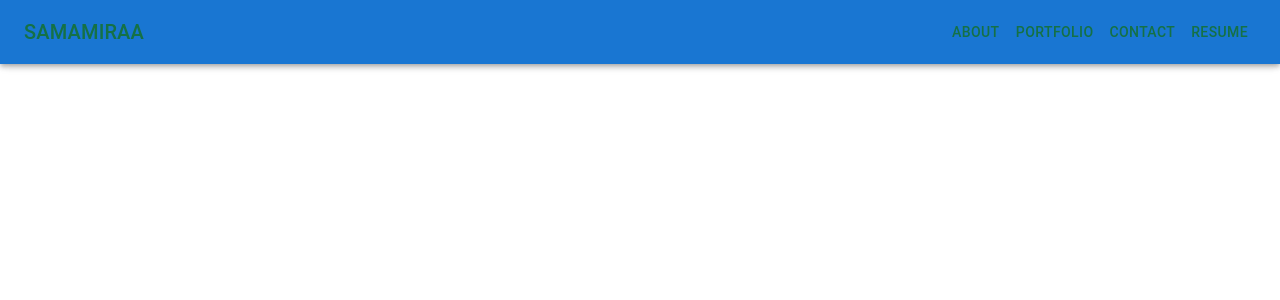
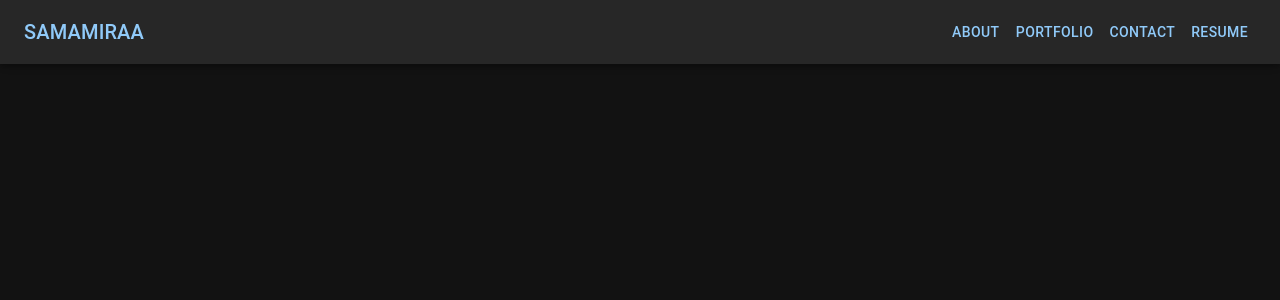
Before and after one commit to samamiraa/Samamiraa-Portfolio, a React (Vite) app: page / in a window 1280 px wide. Shown: the top 300 px of the page. Built offline with nearby package versions, Linux system fonts and the light colour scheme.

Commit message:
finished nav bar styling

```diff
--- a/src/App.jsx
+++ b/src/App.jsx
@@ -1,9 +1,19 @@
 import Header from './components/Header';
 import Display from './components/Display';
 import Footer from './components/Footer';
-import './styles/Main.css';
+import { ThemeProvider, createTheme } from '@mui/material/styles';
+import CssBaseline from '@mui/material/CssBaseline';
+
+const darkTheme = createTheme({
+  palette: {
+    mode: 'dark',
+  },
+});
 
 function App() {
+  return (
+    <ThemeProvider theme={darkTheme}>
+      <CssBaseline />
       return (
         <div>
           <Header />
@@ -11,6 +21,9 @@ function App() {
           <Footer />
         </div>
       )
+    </ThemeProvider>
+  );
 }
 
+
 export default App;
--- a/src/components/Nav.jsx
+++ b/src/components/Nav.jsx
@@ -28,11 +28,11 @@ function Nav(props) {
 
   const drawer = (
     <Box onClick={handleDrawerToggle} sx={{ textAlign: 'center' }}>
-      <Typography variant="h6" sx={{ my: 2 }}>
+      <Typography variant="h6" sx={{ my: 2, color: '#90caf9'  }}>
         SAMAMIRAA
       </Typography>
       <Divider />
-      <List>
+      <List sx={{ color: '#90caf9'  }}>
         {navItems.map((item) => (
           <ListItem key={item} disablePadding>
             <ListItemButton sx={{ textAlign: 'center' }}>
@@ -63,13 +63,13 @@ function Nav(props) {
           <Typography
             variant="h6"
             component="div"
-            sx={{ flexGrow: 1, display: { xs: 'none', sm: 'block' }, color: '#157145'  }}
+            sx={{ flexGrow: 1,  display: { xs: 'none', sm: 'block' }, color: '#90caf9'}}
           >
            SAMAMIRAA
           </Typography>
-          <Box sx={{ display: { xs: 'none', sm: 'block' } }}>
+          <Box sx={{ display: { xs: 'none', sm: 'block' }}}>
             {navItems.map((item) => (
-              <Button key={item} sx={{ color: '#157145' }}>
+              <Button key={item}>
                 {item}
               </Button>
             ))}
```
Also changed, not shown: src/styles/theme.jsx (added). Lines whose indentation alone changed are shown as unchanged.
